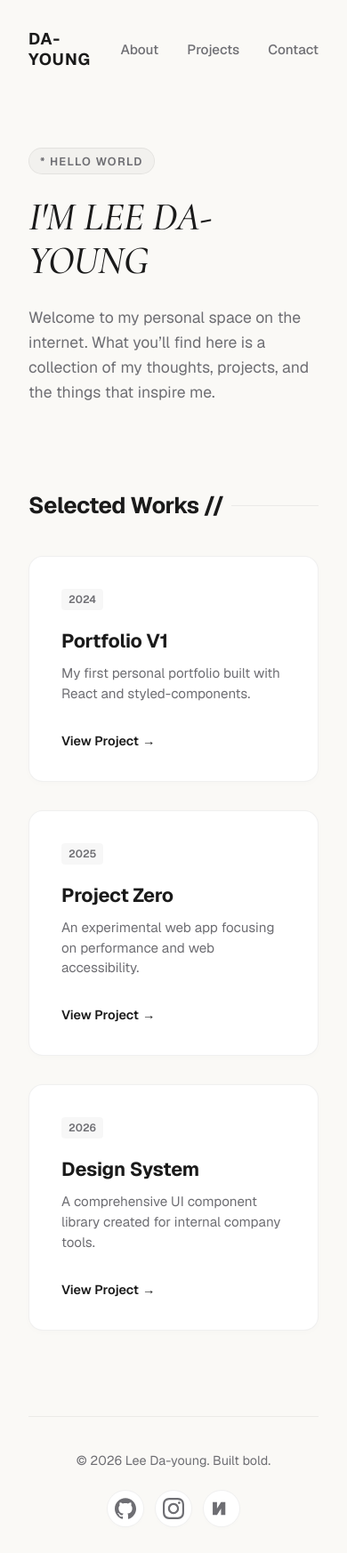
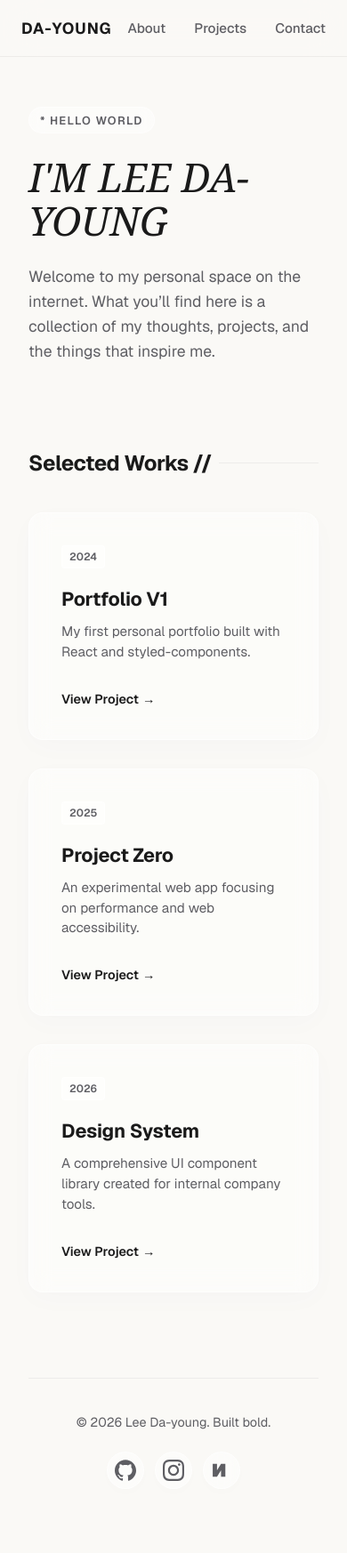
Before and after one commit to leedayoung0429-cell/my-link, a Next.js app: page / in a window 390 px wide. Shown: the top 1746 px of the page at 89% size. Built offline with nearby package versions, Linux system fonts and the light colour scheme.

Commit message:
feat: redesign to Glassmorphism X New Minimalism Hybrid

```diff
--- a/src/app/globals.css
+++ b/src/app/globals.css
@@ -1,12 +1,13 @@
-@import url('https://fonts.googleapis.com/css2?family=Cormorant+Garamond:ital,wght@0,500;0,600;0,700;1,500;1,600&display=swap');
+:root {
+  --bg-color: #faf9f6; /* 프리미엄 웜 오프화이트 베이스 */
+  --text-primary: #1a1a1a;
+  --text-secondary: #5e5e63;
+  --border-color: rgba(0, 0, 0, 0.05);
 
-:root {
-  --bg-color: #faf9f6; /* 프리미엄 웜 오프화이트 배경 */
-  --text-primary: #1a1a1a; /* 부드러운 차콜 블랙 */
-  --text-secondary: #6e6e73; /* 은은한 슬레이트 그레이 */
-  --border-color: rgba(0, 0, 0, 0.06); /* 눈에 띄지 않는 극도로 투명하고 부드러운 선 */
-  --card-bg: #ffffff; /* 순백색 카드 배경 */
-  --accent-color: #000000; /* 깔끔한 블랙 액센트 */
+  /* 글래스모피즘용 변수 */
+  --card-bg: rgba(255, 255, 255, 0.45); /* 투명 유리의 45% 흰색 */
+  --card-border: rgba(255, 255, 255, 0.6); /* 유리의 선명한 엣지를 살리는 흰색 외곽선 */
+  --header-bg: rgba(250, 249, 246, 0.65); /* Sticky 헤더의 반투명 오프화이트 */
 }
 
 body, html {
@@ -19,6 +20,7 @@ body, html {
   min-height: 100vh;
   -webkit-font-smoothing: antialiased;
   scroll-behavior: smooth;
+  overflow-x: hidden; /* 배경 블롭이 가로 스크롤을 만들지 않도록 조치 */
 }
 
 *, *::before, *::after {
--- a/src/app/page.module.css
+++ b/src/app/page.module.css
@@ -6,19 +6,74 @@
   display: flex;
   flex-direction: column;
   min-height: 100vh;
+  position: relative; /* 배경 블롭의 절대 위치 기준점 역할 */
 }
 
-/* --- Header --- */
+/* --- Background Blobs with Smooth Floating Animation --- */
+.bgBlob1 {
+  position: absolute;
+  width: 450px;
+  height: 450px;
+  border-radius: 50%;
+  background: radial-gradient(circle, rgba(255, 218, 209, 0.45) 0%, rgba(255, 255, 255, 0) 70%);
+  top: -50px;
+  left: -200px;
+  filter: blur(70px);
+  z-index: -1;
+  pointer-events: none;
+  animation: floatBlob1 20s infinite alternate ease-in-out;
+}
+
+.bgBlob2 {
+  position: absolute;
+  width: 600px;
+  height: 600px;
+  border-radius: 50%;
+  background: radial-gradient(circle, rgba(208, 224, 255, 0.55) 0%, rgba(255, 255, 255, 0) 70%);
+  bottom: 5%;
+  right: -250px;
+  filter: blur(90px);
+  z-index: -1;
+  pointer-events: none;
+  animation: floatBlob2 25s infinite alternate ease-in-out;
+}
+
+@keyframes floatBlob1 {
+  0% {
+    transform: translate(0, 0) scale(1);
+  }
+  100% {
+    transform: translate(40px, 60px) scale(1.1);
+  }
+}
+
+@keyframes floatBlob2 {
+  0% {
+    transform: translate(0, 0) scale(1);
+  }
+  100% {
+    transform: translate(-50px, -70px) scale(0.95);
+  }
+}
+
+/* --- Sticky Glassmorphic Header --- */
 .header {
+  position: sticky;
+  top: 0;
+  z-index: 100;
   display: flex;
   justify-content: space-between;
   align-items: center;
-  padding: 2.5rem 0;
-  margin-bottom: 5rem;
+  padding: 1.5rem 2rem;
+  margin: 0 -2rem 5rem -2rem; /* 컨테이너 패딩에 딱 맞게 확장 */
+  background: var(--header-bg);
+  backdrop-filter: blur(20px);
+  -webkit-backdrop-filter: blur(20px);
+  border-bottom: 1px solid var(--border-color);
 }
 
 .logo {
-  font-size: 1.15rem;
+  font-size: 1.1rem;
   font-weight: 700;
   text-transform: uppercase;
   letter-spacing: 0.05em;
@@ -35,7 +90,6 @@
   font-size: 0.95rem;
   color: var(--text-secondary);
   transition: color 0.25s cubic-bezier(0.4, 0, 0.2, 1);
-  position: relative;
 }
 
 .navLink:hover {
@@ -56,17 +110,19 @@
   letter-spacing: 0.1em;
   text-transform: uppercase;
   color: var(--text-secondary);
-  background: rgba(0, 0, 0, 0.03);
+  background: var(--card-bg);
+  backdrop-filter: blur(8px);
+  -webkit-backdrop-filter: blur(8px);
   padding: 0.35rem 0.75rem;
   border-radius: 9999px;
   margin-bottom: 1.5rem;
   display: inline-block;
-  border: 1px solid var(--border-color);
+  border: 1px solid var(--card-border);
 }
 
 .heroTitle {
   font-family: 'Cormorant Garamond', Georgia, serif;
-  font-style: italic; /* 우아한 세리프 이탤릭으로 에디토리얼 감성의 확실한 포인트 부여 */
+  font-style: italic; /* 우아한 세리프 이탤릭 유지 */
   font-size: clamp(3.2rem, 7vw, 5.2rem);
   font-weight: 500;
   line-height: 1.1;
@@ -86,7 +142,7 @@
 
 /* --- Section Titles --- */
 .sectionTitle {
-  font-size: 1.6rem;
+  font-size: 1.5rem;
   font-weight: 700;
   letter-spacing: -0.02em;
   margin-bottom: 2.5rem;
@@ -114,30 +170,36 @@
   gap: 2rem;
 }
 
+/* --- Glassmorphic Project Cards --- */
 .projectCard {
   background: var(--card-bg);
-  border: 1px solid var(--border-color);
+  backdrop-filter: blur(12px) saturate(120%);
+  -webkit-backdrop-filter: blur(12px) saturate(120%);
+  border: 1px solid var(--card-border);
   border-radius: 16px;
   padding: 2.25rem;
   display: flex;
   flex-direction: column;
   transition: transform 0.4s cubic-bezier(0.16, 1, 0.3, 1),
               box-shadow 0.4s cubic-bezier(0.16, 1, 0.3, 1),
-              border-color 0.4s cubic-bezier(0.16, 1, 0.3, 1);
-  box-shadow: 0 2px 8px rgba(0, 0, 0, 0.015);
+              border-color 0.4s cubic-bezier(0.16, 1, 0.3, 1),
+              background-color 0.4s cubic-bezier(0.16, 1, 0.3, 1);
+  box-shadow: 0 8px 32px 0 rgba(31, 38, 135, 0.02);
 }
 
 .projectCard:hover {
   transform: translateY(-6px);
-  border-color: rgba(0, 0, 0, 0.12);
-  box-shadow: 0 20px 30px -10px rgba(0, 0, 0, 0.05);
+  border-color: rgba(255, 255, 255, 0.95);
+  background-color: rgba(255, 255, 255, 0.65); /* 호버 시 유리가 좀 더 선명해짐 */
+  box-shadow: 0 20px 40px -10px rgba(0, 0, 0, 0.05);
 }
 
 .projectYear {
   font-size: 0.75rem;
   font-weight: 600;
   color: var(--text-secondary);
-  background: rgba(0, 0, 0, 0.03);
+  background: rgba(255, 255, 255, 0.5);
+  border: 1px solid rgba(255, 255, 255, 0.6);
   padding: 0.25rem 0.5rem;
   border-radius: 4px;
   align-self: flex-start;
@@ -202,9 +264,12 @@
   gap: 0.75rem;
 }
 
+/* --- Glassmorphic Social Buttons --- */
 .socialBtn {
   background: var(--card-bg);
-  border: 1px solid var(--border-color);
+  backdrop-filter: blur(8px);
+  -webkit-backdrop-filter: blur(8px);
+  border: 1px solid var(--card-border);
   width: 42px;
   height: 42px;
   border-radius: 50%;
@@ -213,20 +278,21 @@
   justify-content: center;
   transition: all 0.3s cubic-bezier(0.16, 1, 0.3, 1);
   color: var(--text-secondary);
-  box-shadow: 0 2px 4px rgba(0, 0, 0, 0.01);
+  box-shadow: 0 4px 12px 0 rgba(0, 0, 0, 0.01);
 }
 
 .socialBtn:hover {
   color: var(--text-primary);
-  border-color: rgba(0, 0, 0, 0.15);
+  border-color: rgba(255, 255, 255, 0.95);
+  background-color: rgba(255, 255, 255, 0.65);
   transform: translateY(-2px);
-  box-shadow: 0 8px 16px -4px rgba(0, 0, 0, 0.06);
+  box-shadow: 0 8px 16px -4px rgba(0, 0, 0, 0.05);
 }
 
 /* --- Responsive Adjustments --- */
 @media (max-width: 768px) {
   .header {
-    padding: 2rem 0;
+    padding: 1.25rem 1.5rem;
     margin-bottom: 3.5rem;
   }
 
--- a/src/app/page.tsx
+++ b/src/app/page.tsx
@@ -24,6 +24,10 @@ export default function Home() {
 
   return (
     <div className={styles.container}>
+      {/* Background Blobs for Glassmorphism */}
+      <div className={styles.bgBlob1}></div>
+      <div className={styles.bgBlob2}></div>
+
       {/* Header */}
       <header className={styles.header}>
         <div className={styles.logo}>Da-young</div>
@@ -35,7 +39,7 @@ export default function Home() {
       </header>
 
       {/* Main Content */}
-      <main>
+      <main className={styles.mainContent}>
         {/* Hero Section */}
         <section className={styles.hero} id="about">
           <div className={styles.heroGreeting}>* HELLO WORLD</div>
```
